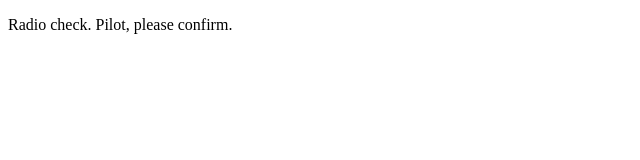
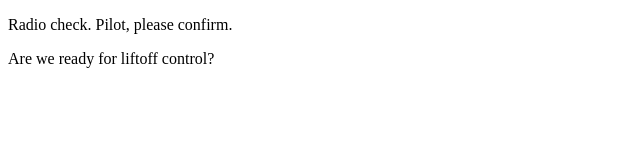
Before and after one commit to codingJea/communication-log-control, a plain HTML site: page index.html in a window 1280 px wide. Shown: the whole page, without its empty margins (0-640 px from the left). Drawn offline with Linux system fonts and the light colour scheme.

Commit message:
updated communication log

```diff
--- a/index.html
+++ b/index.html
@@ -2,5 +2,6 @@
 <html>
    <body>
       <p>Radio check. Pilot, please confirm.</p>
+      <p>Are we ready for liftoff control?</p>
    </body>
 </html>
```
